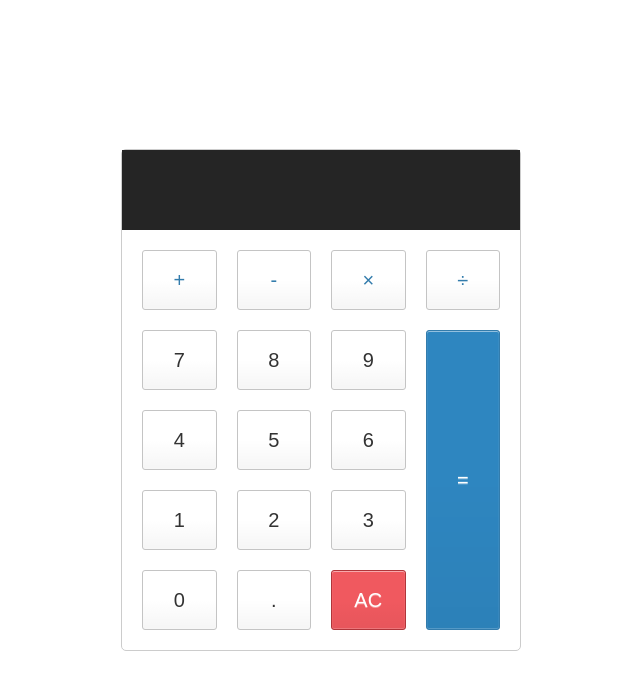
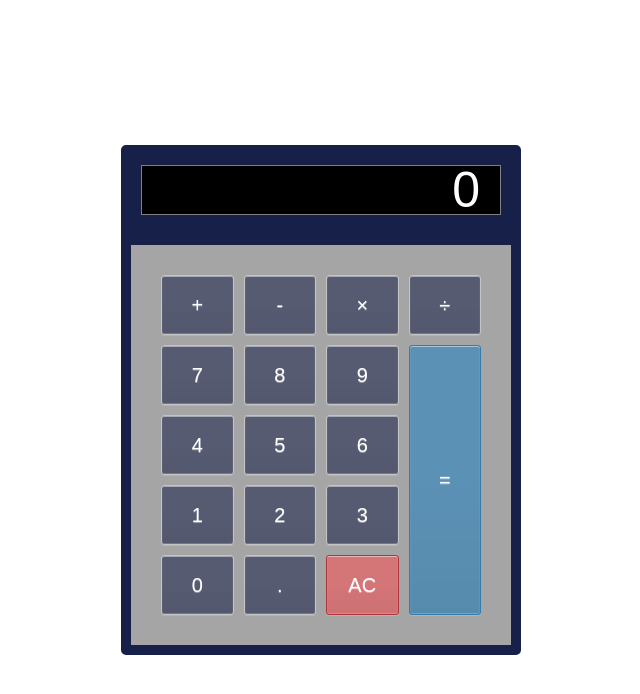
Before and after one commit to PatrykDurda/calculator, a plain HTML site: page index.html in a window 1280 px wide. Shown: the whole page, without its empty margins (319-959 px from the left). Drawn offline with Linux system fonts and the light colour scheme.

Commit message:
Release 1.1

```diff
--- a/index.html
+++ b/index.html
@@ -9,38 +9,41 @@
 </head>
 <body>
     <section class="calculator">
-
+        <aside class="screen">
             <input type="text" class="calculator-screen" value="" disabled />
-
-        <div class="calculator-keys">
-
+        </aside>
+        <section class="calculator-keys">
+            <!--1st column-->
             <button type="button" class="operator" value="+">+</button>
             <button type="button" class="operator" value="-">-</button>
             <button type="button" class="operator" value="*">&times;</button>
             <button type="button" class="operator" value="/">&divide;</button>
 
+            <!--1st column-->
             <button type="button" value="7">7</button>
             <button type="button" value="8">8</button>
             <button type="button" value="9">9</button>
 
-
+            <!--2nd column-->
             <button type="button" value="4">4</button>
             <button type="button" value="5">5</button>
             <button type="button" value="6">6</button>
 
-
+            <!--3rd column-->
             <button type="button" value="1">1</button>
             <button type="button" value="2">2</button>
             <button type="button" value="3">3</button>
 
-
+            <!--4th column-->
             <button type="button" value="0">0</button>
             <button type="button" class="decimal" value=".">.</button>
             <button type="button" class="all-clear" value="all-clear">AC</button>
 
+            <!--Equal button-->
             <button type="button" class="equal-sign operator" value="=">=</button>
 
         </div>
+        <script src="../script.js"></script>
     </section>
 </body>
 </html>
--- a/script.js
+++ b/script.js
@@ -1,25 +1,26 @@
+// MAIN CALCULATOR
 const calculator = {
   displayValue: '0',
   firstOperand: null,
-    waitingForSecondOperand: false,
+  SecondOperand: false,
   operator: null,
 };
+// INPUTING DIGIT
+function inputDigit(digit) {
+  const { displayValue, SecondOperand } = calculator;
 
-  function inputDigit(digit) {
-    const { displayValue, waitingForSecondOperand } = calculator;
-
-    if (waitingForSecondOperand === true) {
+  if (SecondOperand === true) {
     calculator.displayValue = digit;
-      calculator.waitingForSecondOperand = false;
+    calculator.SecondOperand = false;
   } else {
     calculator.displayValue = displayValue === '0' ? digit : displayValue + digit;
   }
 }
-
+// INPUTING DECIMAL
 function inputDecimal(dot) {
-    if (calculator.waitingForSecondOperand === true) {
+  if (calculator.SecondOperand === true) {
   	calculator.displayValue = "0."
-      calculator.waitingForSecondOperand = false;
+    calculator.SecondOperand = false;
     return
   }
 
@@ -27,12 +28,12 @@ const calculator = {
     calculator.displayValue += dot;
   }
 }
-
+// INPUTING NEXT OPERATOR
 function handleOperator(nextOperator) {
   const { firstOperand, displayValue, operator } = calculator
   const inputValue = parseFloat(displayValue);
 
-    if (operator && calculator.waitingForSecondOperand)  {
+  if (operator && calculator.SecondOperand)  {
     calculator.operator = nextOperator;
     return;
   }
@@ -47,7 +48,7 @@ const calculator = {
     calculator.firstOperand = result;
   }
 
-    calculator.waitingForSecondOperand = true;
+  calculator.SecondOperand = true;
   calculator.operator = nextOperator;
 }
 
@@ -61,14 +62,14 @@ const calculator = {
   } else if (operator === '/') {
     return firstOperand / secondOperand;
   }
-
   return secondOperand;
 }
+
 
 function resetCalculator() {
   calculator.displayValue = '0';
   calculator.firstOperand = null;
-    calculator.waitingForSecondOperand = false;
+  calculator.SecondOperand = false;
   calculator.operator = null;
 }
 
--- a/styles.css
+++ b/styles.css
@@ -1,6 +1,7 @@
 html {
   font-size: 62.5%;
   box-sizing: border-box;
+
 }
 
 *, *::before, *::after {
@@ -10,7 +11,8 @@ html {
 }
 
 .calculator {
-  border: 1px solid #ccc;
+  background-color: #a5a5a5;
+  border: 10px solid #172049;
   border-radius: 5px;
   position: absolute;
   top: 50%;
@@ -18,52 +20,66 @@ html {
   transform: translate(-50%, -50%);
   width: 400px;
 }
-
+.screen {
+  display: flex;
+  width: 100%;
+  height: 90px;
+  border: 10px solid #172049;;
+  background-color: #172049;
+}
 .calculator-screen {
   width: 100%;
   font-size: 5rem;
-  height: 80px;
-  border: none;
-  background-color: #252525;
-  color: #fff;
+  height: 50px;
+  border: 1px solid #ffffff80;
+  background-color: #000000;
+  color: rgb(255, 255, 255);
   text-align: right;
+  align-content: center;
   padding-right: 20px;
   padding-left: 10px;
 }
 
+.calculator-keys {
+  display: grid;
+  grid-template-columns: repeat(4, 1fr);
+  grid-gap: 10px;
+  padding: 30px;
+}
+
 button {
   height: 60px;
-  background-color: #fff;
+  background-color: rgb(60, 221, 221);
   border-radius: 3px;
   border: 1px solid #c4c4c4;
-  background-color: transparent;
+  background-color: #1720498c;
   font-size: 2rem;
-  color: #333;
+  color: rgb(255, 255, 255);
   background-image: linear-gradient(to bottom,transparent,transparent 50%,rgba(0,0,0,.04));
   box-shadow: inset 0 0 0 1px rgba(255,255,255,.05), inset 0 1px 0 0 rgba(255,255,255,.45), inset 0 -1px 0 0 rgba(255,255,255,.15), 0 1px 0 0 rgba(255,255,255,.15);
   text-shadow: 0 1px rgba(255,255,255,.4);
 }
 
 button:hover {
-  background-color: #eaeaea;
+  background-color: #172049e8;
 }
 
 .operator {
-  color: #337cac;
+  color: #ffffff;
 }
 
 .all-clear {
-  background-color: #f0595f;
+  background-color: #f0595e9f;
   border-color: #b0353a;
   color: #fff;
 }
 
 .all-clear:hover {
-  background-color: #f17377;
+  background-color: #f0595e;
 }
 
 .equal-sign {
-  background-color: #2e86c0;
+  background-color: #2e86c09d;
   border-color: #337cac;
   color: #fff;
   height: 100%;
@@ -71,12 +87,5 @@ button:hover {
 }
 
 .equal-sign:hover {
-  background-color: #4e9ed4;
+  background-color: #2e86c0;
 }
-
-.calculator-keys {
-  display: grid;
-  grid-template-columns: repeat(4, 1fr);
-  grid-gap: 20px;
-  padding: 20px;
-}
```
Lines whose indentation alone changed are shown as unchanged.
